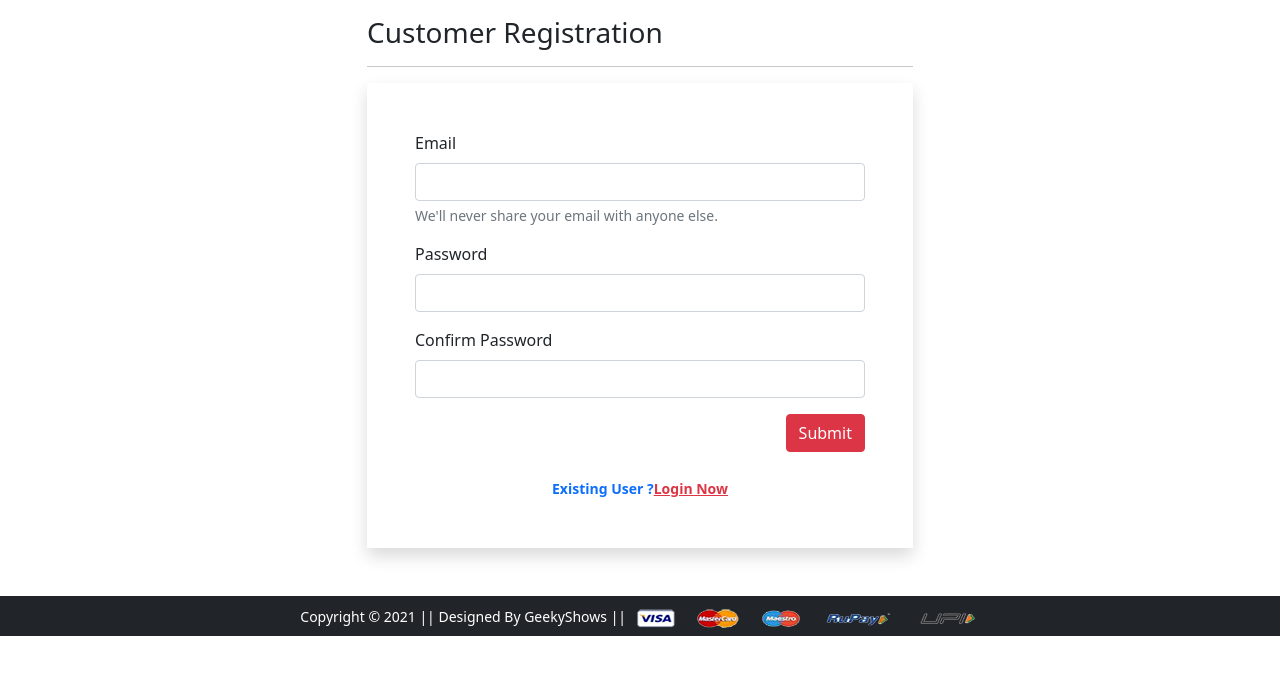
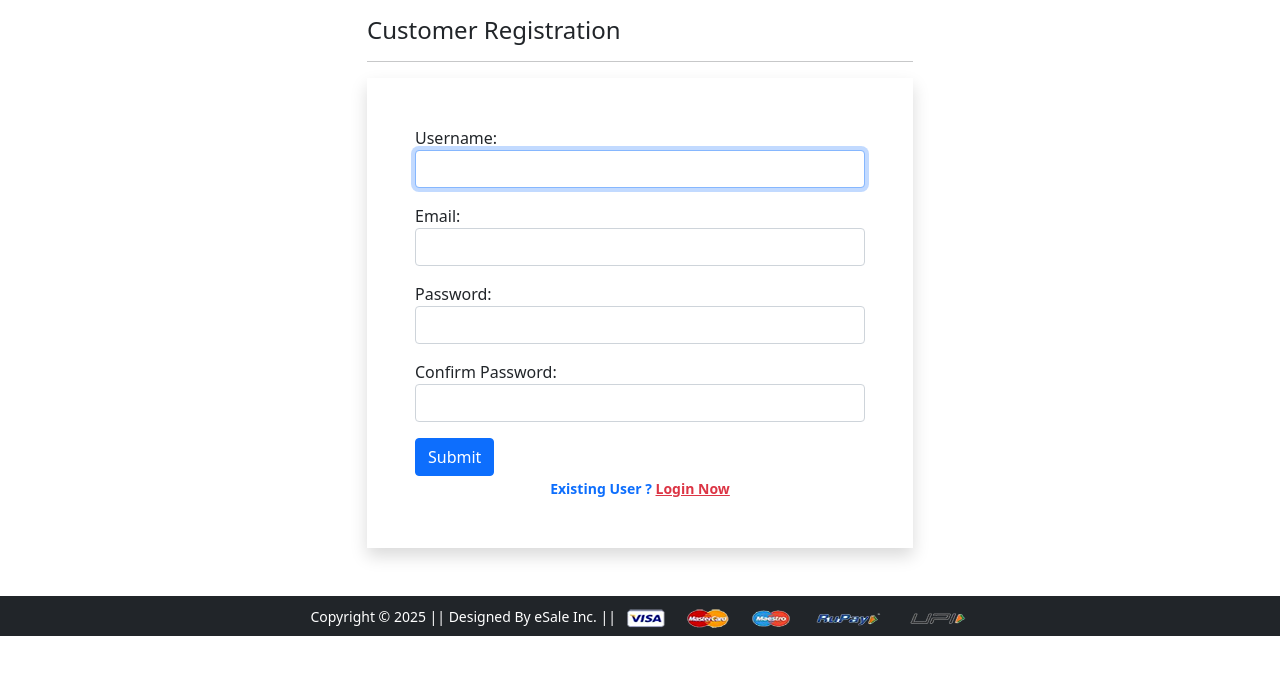
Before and after one commit to shivampawar777/Django.project_eSale-website, a Django app: page /registration/ in a window 1280 px wide. Shown: the part 56-731 px from the top of the page. Run offline with Django 5.2, Linux system fonts and the light colour scheme; some libraries are stand-ins or nearby versions.

Commit message:
New user registration & Login authentication

```diff
--- /dev/null
+++ b/app/forms.py
@@ -0,0 +1,23 @@
+from django import forms
+from django.contrib.auth.forms import UserCreationForm, AuthenticationForm, UsernameField
+from django.contrib.auth.models import User
+
+class CustomerRegistrationForm(UserCreationForm):
+    username = forms.CharField(label='Username', widget=forms.TextInput(attrs={'class':'form-control'}))
+
+    password1 = forms.CharField(label='Password', widget=forms.PasswordInput(attrs={'class':'form-control'}))
+
+    password2 = forms.CharField(label='Confirm Password', widget=forms.PasswordInput(attrs={'class':'form-control'}))
+
+    email = forms.CharField(required=True, widget=forms.EmailInput(attrs={'class': 'form-control'}))
+
+    class Meta:
+        model = User
+        fields = ['username', 'email', 'password1', 'password2']
+        labels = {'email': 'Email'}
+
+
+class LoginForm(AuthenticationForm):
+    username = UsernameField(widget=forms.TextInput(attrs={'autofocus':True, 'class':'control-form'}))
+
+    password = forms.CharField(widget=forms.PasswordInput(attrs={'autocomplete':'current-password', 'class':'control-form'}))
--- a/app/urls.py
+++ b/app/urls.py
@@ -1,10 +1,15 @@
 from django.urls import path
 from .views import *
+from django.contrib.auth import views as auth_views
+from .forms import LoginForm
 
 urlpatterns = [
     path('home/', ProductView.as_view()),
     path('product-details/<int:pk>/', ProductDetailsView.as_view()),
     path('mobile/', mobile),
+    path('mobile/<slug:data>', mobile),
+    path('registration/', CustomerRegistrationView.as_view()),
+    path('accounts/login/', auth_views.LoginView.as_view(template_name='login.html', authentication_form=LoginForm)),
     path('laptop/', laptop),
     path('topwear/', topwear),
     path('bottomwear/', bottomwear),
@@ -14,8 +19,6 @@ urlpatterns = [
     path('changepassword/', changepassword),
     path('logout/', logout),
     path('add-to-cart/', add_to_cart),
-    path('login/', login),
-    path('registration/', registration),
     path('buy/', buy),
     path('checkout/', checkout),
 ]
--- a/app/views.py
+++ b/app/views.py
@@ -1,15 +1,11 @@
 from django.shortcuts import render
 from django.views import View
 from .models import Customer, Product, Cart, OrderPlaced
+from .forms import CustomerRegistrationForm
+from django.contrib import messages
 
 # Create your views here.
-'''def home(request):
-    return render(request, 'home.html', {})'''
-
-'''def product_details(request):
-    return render(request, 'product_details.html', {})'''
-
-
+#(1)Home page view
 class ProductView(View):
     def get(self, request):
         topwear = Product.objects.filter(category="TW")
@@ -17,13 +13,43 @@ class ProductView(View):
 
         return render(request, 'home.html', {'topwear':topwear, 'bottomwear':bottomwear})
 
+#(2)This is shows product details
 class ProductDetailsView(View):
     def get(self, request, pk):
         product = Product.objects.get(pk=pk)
         return render(request, 'product_details.html', {'product':product})
 
-def mobile(request):
-    return render(request, 'mobile.html', {})
+#(3)This view shows mobiles according to search
+def mobile(request, data=None):
+    if data == None:
+        mobiles = Product.objects.filter(category="M")
+    elif data == 'Redmi' or data == 'Samsung':
+        mobiles = Product.objects.filter(category="M").filter(brand=data)
+    elif data == 'below':
+        mobiles = Product.objects.filter(category="M").filter(discounted_price__lt=10000)
+    elif data == 'above':
+        mobiles = Product.objects.filter(category="M").filter(discounted_price__gt=10000)
+
+    return render(request, 'mobile.html', {'mobiles':mobiles})
+
+#(4)This is customer registration view
+class CustomerRegistrationView(View):
+    def get(self, request):
+        form = CustomerRegistrationForm()
+        return render(request, 'registration.html', {'form': form})
+
+    def post(self, request):
+        form = CustomerRegistrationForm(request.POST)
+        if form.is_valid():
+            form.save()
+            messages.success(request,'Congratulations! User registered successfully.')
+
+        form = CustomerRegistrationForm()
+        return render(request, 'registration.html', {'form':form})
+
+
+def login(request):
+    return render(request, 'login.html', {})
 
 def laptop(request):
     return render(request, 'laptop.html', {})
@@ -52,12 +78,6 @@ def logout(request):
 def add_to_cart(request):
     return render(request, 'cart.html', {})
 
-def login(request):
-    return render(request, 'login.html', {})
-
-def registration(request):
-    return render(request, 'registration.html', {})
-
 def buy(request):
     return render(request, 'buy.html', {})
 
--- a/eSaleproject/settings.py
+++ b/eSaleproject/settings.py
@@ -104,6 +104,7 @@ USE_TZ = True
 STATIC_URL = '/static/'
 MEDIA_URL = '/media/'
 MEDIA_ROOT = BASE_DIR/ 'media'
+LOGIN_REDIRECT_URL = '/profile/'
 
 # Default primary key field type
 # https://docs.djangoproject.com/en/5.1/ref/settings/#default-auto-field
--- a/templates/base.html
+++ b/templates/base.html
@@ -76,7 +76,7 @@
               <a href="/add-to-cart/" class="nav-link text-white"><span class="badge bg-danger">2</span> Cart </a>
             </li>
             <li class="nav-item mx-2">
-              <a href="/login/" class="nav-link text-white">Login</a>
+              <a href="/accounts/login/" class="nav-link text-white">Login</a>
             </li>
             <li class="nav-item mx-2">
               <a href="/registration/" class="nav-link text-white">Registration</a>
@@ -95,8 +95,8 @@
 
   <!-- Start Footer -->
   <footer class="container-fluid bg-dark text-center p-2 mt-5">
-    <small class="text-white">Copyright &copy; 2021 || Designed By GeekyShows || </small>
-      <img src="{% static 'app/images/payment.png' %}" alt="" srcset="" class="img-fluid" height="2px">
+    <small class="text-white">Copyright &copy; 2025 || Designed By eSale Inc. ||   </small>
+    <img src="{% static 'app/images/payment.png' %}" alt="" srcset="" class="img-fluid" height="2px">
   </footer>
   <!-- End Footer -->
 
--- a/templates/registration.html
+++ b/templates/registration.html
@@ -7,29 +7,25 @@
 <div class="container">
 <div class="row my-3">
     <div class="col-sm-6 offset-sm-3">
-        <h3>Customer Registration</h3>
+        <h4>Customer Registration</h4>
         <hr>
-        <form action="" method="POST" novalidate class="shadow p-5">
-            <div class="mb-3">
-                <label for="inputEmail4" class="form-label">Email</label>
-                <input type="email" class="form-control" id="inputEmail4">
-                <div id="emailHelp" class="form-text">We'll never share your email with anyone else.
+        <form action=" " method="POST" novalidate class="shadow p-5">
+            {% if messages %}
+                {% for message in messages %}
+                    <p {% if message.tags %} class="alert alert-{{message.tags}} mb-3" {% endif %}>{{message}}</p>
+                {% endfor %}
+            {% endif %}
+
+            {% csrf_token %}
+            {% for fm in form %}
+                <div class="form-group mb-3">
+                    {{fm.label_tag}} {{fm}}<small class="text-danger">{{fm.errors|striptags}}</small>
                 </div>
-            </div>
-            <div class="mb-3">
-                <label for="inputPassword1" class="form-label">Password</label>
-                <input type="password" class="form-control" id="inputPassword1">
-            </div>
-            <div class="mb-3">
-                <label for="inputPassword2" class="form-label">Confirm Password</label>
-                <input type="password" class="form-control" id="inputPassword2">
-            </div>
-            <div class="text-end">
-                <button type="button" class="btn btn-danger">Submit</button>
-            </div>
+            {% endfor %}
+            <input type="submit" value="Submit" class="btn btn-primary">
             <br>
             <div class="text-center text-primary fw-bold">
-                <small>Existing User ?<a href="/login/" class="text-danger">Login Now</a></small>
+                <small>Existing User ? <a href="/accounts/login/" class="text-danger">Login Now</a></small>
             </div>
             {% if form.non_field_errors %}
                 {% for error in form.non_field_errors %}
```
Also changed, not shown: templates/login.html (+13 -14 lines), templates/mobile.html (+31 -0 lines), db.sqlite3, media/product_images/m1.jpg (added), media/product_images/m2.jpg (added), media/product_images/m3.jpg (added), media/product_images/m4.jpg (added), media/product_images/m5.jpg (added), media/product_images/m6.jpg (added), media/product_images/m7.jpg (added).
